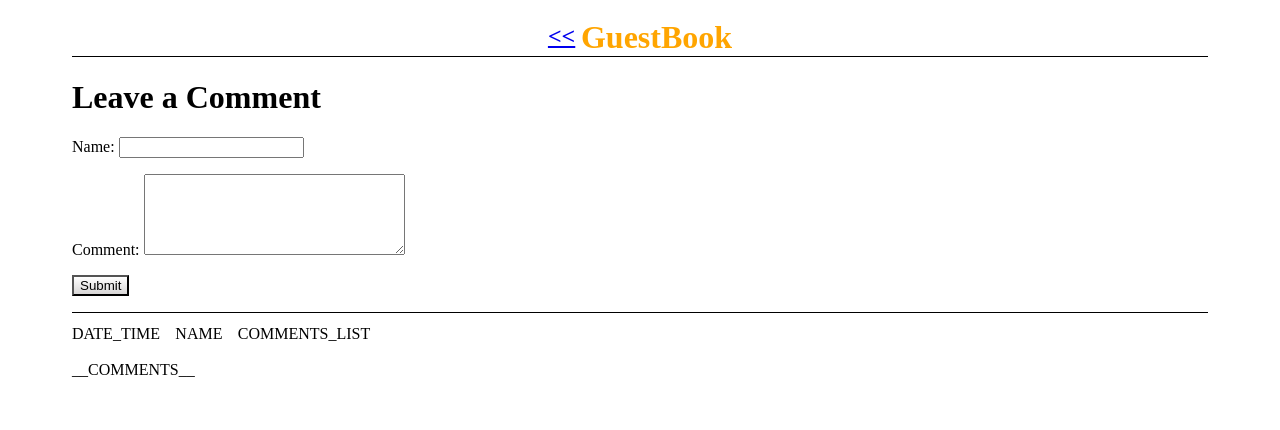
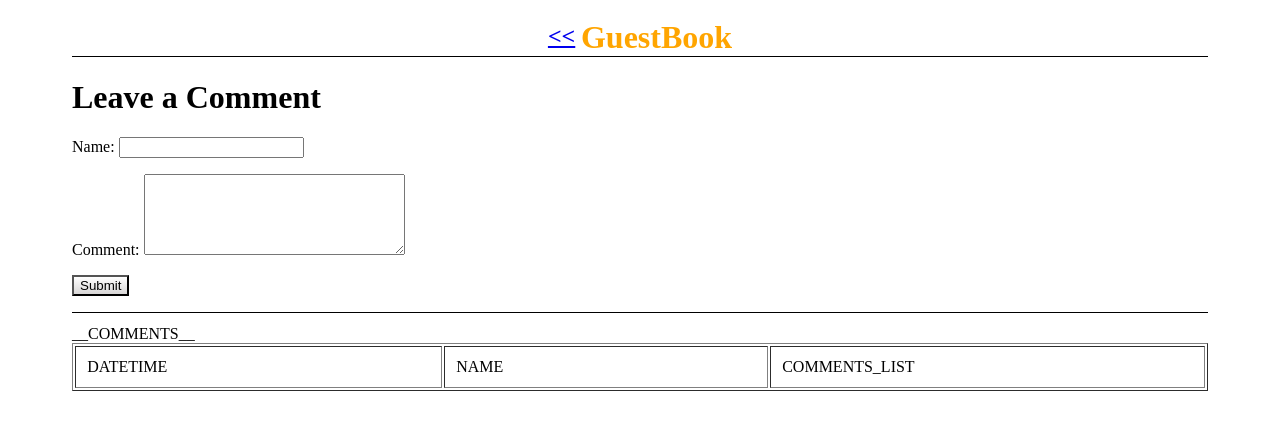
Before and after one commit to step-batch-7/flower-catalog-naveen-kumar-vadla, a plain HTML site: page templates/GuestBook.html in a window 1280 px wide. Drawn offline with Linux system fonts and the light colour scheme; files that its build step writes are made by us from their sources.

Commit message:
Changed comments log from divs to table

```diff
--- a/public/css/GuestBook.css
+++ b/public/css/GuestBook.css
@@ -39,6 +39,10 @@ body {
   margin: 1% 0% 0% 0%;
 }
 
-.name {
-  padding: 0% 1% 0% 1%;
+#comments-table thead td {
+  padding-right: 200px;
 }
+
+#comments-table td {
+  padding: 1%;
+}
--- a/templates/GuestBook.html
+++ b/templates/GuestBook.html
@@ -8,7 +8,8 @@
 
   <body>
     <div id="main-heading">
-      <h2 id="goToHome"><a href="./index.html"> <<</a> </h2> <h1 id="heading">GuestBook</h1>
+      <h2 id="goToHome"><a href="./index.html">
+          <<</a> </h2> <h1 id="heading">GuestBook</h1>
     </div>
     <div id="comment-container">
       <h1>Leave a Comment</h1>
@@ -27,12 +28,14 @@
       </form>
     </div>
     <div id="comments-log">
-      <div>
-        <span class="date">DATE_TIME</span>
-        <span class="name">NAME</span>
-        <span class="comment">COMMENTS_LIST</span>
-      </div>
-      __COMMENTS__
+      <table id="comments-table" border="1">
+        <thead>
+          <td>DATETIME</td>
+          <td>NAME</td>
+          <td>COMMENTS_LIST</td>
+        </thead>
+        <tbody>__COMMENTS__</tbody>
+      </table>
     </div>
   </body>
 
```
